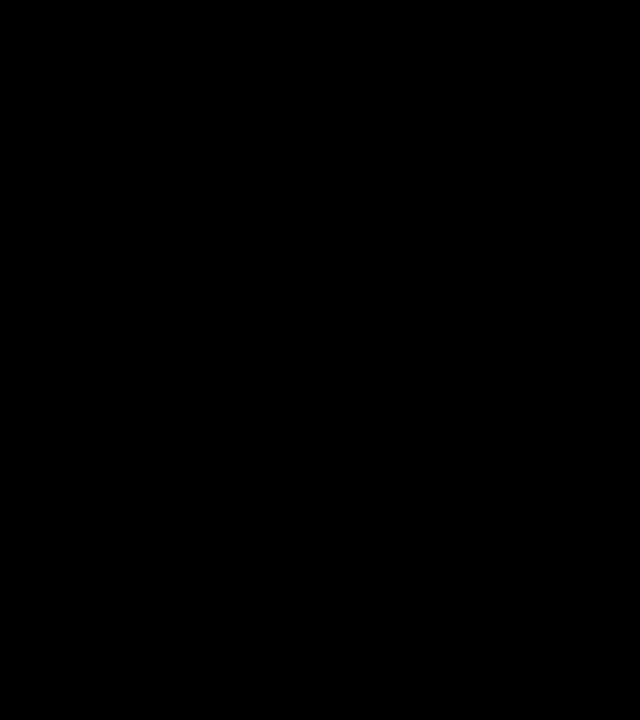
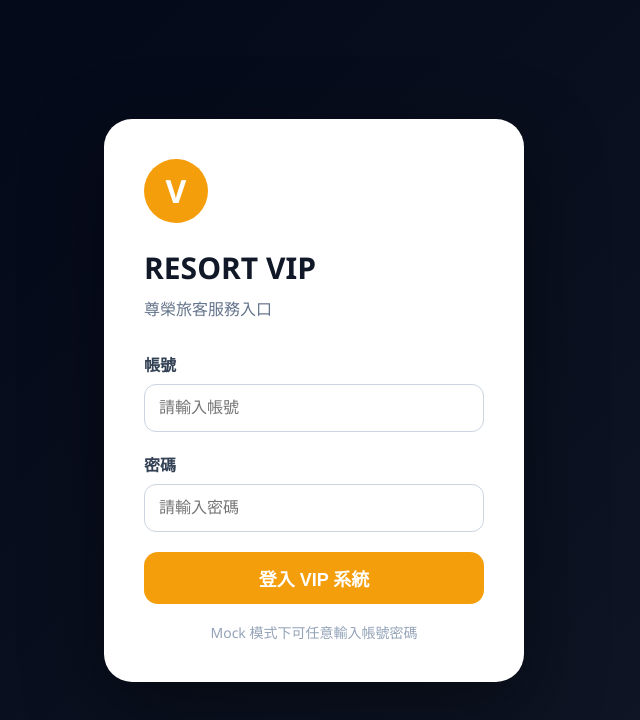
Before and after one commit to bomeiweiwei/resort-vip-web, a React (Vite) app: page /login in a window 1280 px wide. Before the commit this address had no page. Shown: the top 720 px of the page, without its empty margins (326-966 px from the left). Built offline with nearby package versions, Linux system fonts and the light colour scheme.

Commit message:
feat(frontend): add mock login flow and protected routes

```diff
--- a/src/App.tsx
+++ b/src/App.tsx
@@ -4,10 +4,15 @@
 import ItineraryPage from "./pages/ItineraryPage";
 import GuidePage from "./pages/GuidePage";
 import MapPage from "./pages/MapPage";
+import LoginPage from "./pages/LoginPage";
+import ProtectedRoute from "./routes/ProtectedRoute";
 
 function App() {
   return (
     <Routes>
+      <Route path="/login" element={<LoginPage />} />
+
+      <Route element={<ProtectedRoute />}>
         <Route path="/" element={<MainLayout />}>
           <Route index element={<Navigate to="/assistant" replace />} />
           <Route path="assistant" element={<AssistantPage />} />
@@ -15,6 +20,7 @@
           <Route path="guide" element={<GuidePage />} />
           <Route path="map" element={<MapPage />} />
         </Route>
+      </Route>
     </Routes>
   );
 }
--- /dev/null
+++ b/src/apis/authApi.ts
@@ -0,0 +1,29 @@
+import axios from "axios";
+import loginSuccess from "../mocks/login_success.json";
+
+const useMock = import.meta.env.VITE_USE_MOCK === "true";
+
+export type LoginRequest = {
+    account: string;
+    password: string;
+};
+
+export type LoginResponse = {
+    token: string;
+    user: {
+        name: string;
+        roomName: string;
+        role: string;
+    };
+};
+
+export const login = async (
+    request: LoginRequest
+): Promise<LoginResponse> => {
+    if (useMock) {
+        return loginSuccess;
+    }
+
+    const response = await axios.post<LoginResponse>("/api/auth/login", request);
+    return response.data;
+};
--- a/src/index.css
+++ b/src/index.css
@@ -152,3 +152,98 @@
   font-size: 24px;
   color: #334155;
 }
+
+.login-page {
+  min-height: 100vh;
+  background: linear-gradient(135deg, #020617, #111827);
+  display: flex;
+  align-items: center;
+  justify-content: center;
+  padding: 24px;
+}
+
+.login-card {
+  width: 420px;
+  background: white;
+  border-radius: 28px;
+  padding: 40px;
+  box-shadow: 0 24px 80px rgba(0, 0, 0, 0.45);
+}
+
+.login-logo {
+  width: 64px;
+  height: 64px;
+  border-radius: 50%;
+  background: #f59e0b;
+  color: white;
+  display: flex;
+  align-items: center;
+  justify-content: center;
+  font-size: 32px;
+  font-weight: 700;
+  margin-bottom: 24px;
+}
+
+.login-card h1 {
+  margin: 0 0 8px;
+  font-size: 30px;
+  color: #111827;
+}
+
+.login-card p {
+  margin: 0 0 32px;
+  color: #64748b;
+}
+
+.login-card label {
+  display: block;
+  margin-bottom: 20px;
+  color: #334155;
+  font-weight: 600;
+}
+
+.login-card input {
+  width: 100%;
+  height: 48px;
+  margin-top: 8px;
+  padding: 0 14px;
+  border: 1px solid #cbd5e1;
+  border-radius: 12px;
+  font-size: 16px;
+}
+
+.login-card input:focus {
+  outline: none;
+  border-color: #f59e0b;
+  box-shadow: 0 0 0 3px rgba(245, 158, 11, 0.18);
+}
+
+.login-card button {
+  width: 100%;
+  height: 52px;
+  border: none;
+  border-radius: 14px;
+  background: #f59e0b;
+  color: white;
+  font-size: 18px;
+  font-weight: 700;
+  cursor: pointer;
+}
+
+.login-card button:hover {
+  background: #d97706;
+}
+
+.login-error {
+  margin-bottom: 16px;
+  color: #dc2626;
+  font-weight: 600;
+}
+
+.login-hint {
+  display: block;
+  margin-top: 18px;
+  text-align: center;
+  color: #94a3b8;
+  font-size: 14px;
+}
--- /dev/null
+++ b/src/mocks/login_success.json
@@ -0,0 +1,8 @@
+{
+  "token": "mock-vip-token-123456",
+  "user": {
+    "name": "陳總",
+    "roomName": "海景尊爵套房 801",
+    "role": "VIP"
+  }
+}
--- /dev/null
+++ b/src/pages/LoginPage.tsx
@@ -0,0 +1,71 @@
+import { useState } from "react";
+import { useNavigate } from "react-router-dom";
+import { login } from "../apis/authApi";
+
+function LoginPage() {
+  const navigate = useNavigate();
+
+  const [account, setAccount] = useState("");
+  const [password, setPassword] = useState("");
+  const [errorMessage, setErrorMessage] = useState("");
+
+  const handleSubmit = async (
+    event: React.FormEvent<HTMLFormElement>
+  ) => {
+    event.preventDefault();
+    setErrorMessage("");
+
+    try {
+      const result = await login({
+        account,
+        password,
+      });
+
+      localStorage.setItem("vip_token", result.token);
+      localStorage.setItem("vip_user", JSON.stringify(result.user));
+
+      navigate("/assistant");
+    } catch {
+      setErrorMessage("登入失敗，請確認帳號密碼");
+    }
+  };
+
+  return (
+    <div className="login-page">
+      <form className="login-card" onSubmit={handleSubmit}>
+        <div className="login-logo">V</div>
+
+        <h1>RESORT VIP</h1>
+        <p>尊榮旅客服務入口</p>
+
+        <label>
+          帳號
+          <input
+            type="text"
+            value={account}
+            onChange={(event) => setAccount(event.target.value)}
+            placeholder="請輸入帳號"
+          />
+        </label>
+
+        <label>
+          密碼
+          <input
+            type="password"
+            value={password}
+            onChange={(event) => setPassword(event.target.value)}
+            placeholder="請輸入密碼"
+          />
+        </label>
+
+        {errorMessage && <div className="login-error">{errorMessage}</div>}
+
+        <button type="submit">登入 VIP 系統</button>
+
+        <span className="login-hint">Mock 模式下可任意輸入帳號密碼</span>
+      </form>
+    </div>
+  );
+}
+
+export default LoginPage;
--- /dev/null
+++ b/src/routes/ProtectedRoute.tsx
@@ -0,0 +1,13 @@
+import { Navigate, Outlet } from "react-router-dom";
+
+function ProtectedRoute() {
+  const token = localStorage.getItem("vip_token");
+
+  if (!token) {
+    return <Navigate to="/login" replace />;
+  }
+
+  return <Outlet />;
+}
+
+export default ProtectedRoute;
```
Lines whose indentation alone changed are shown as unchanged.
